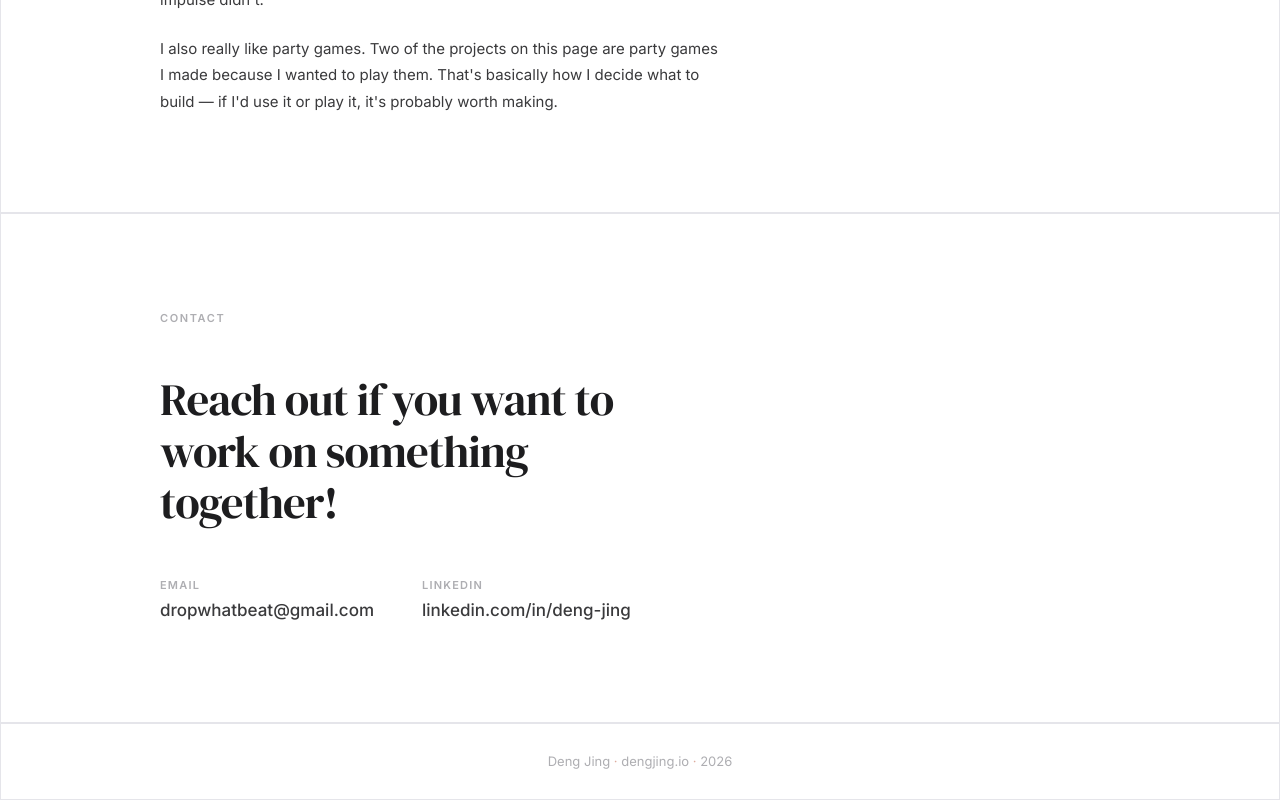
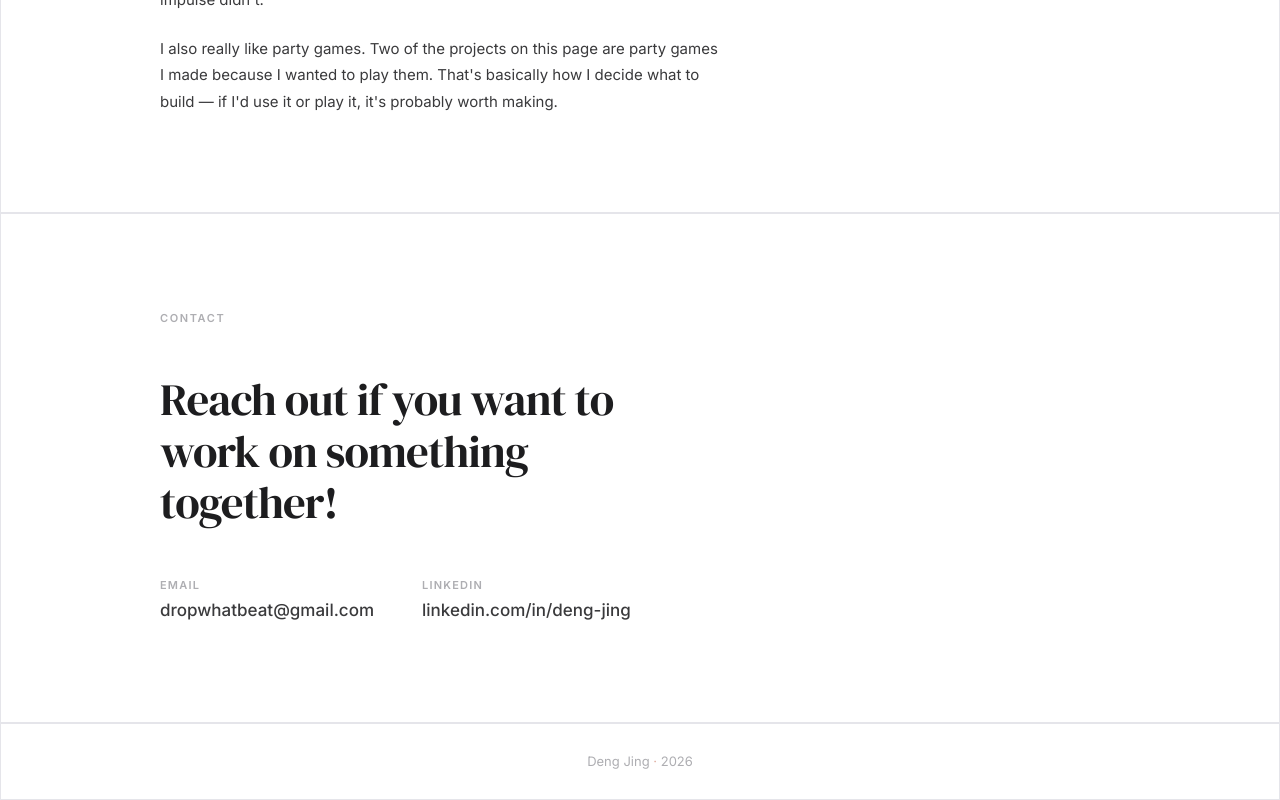
Before and after one commit to dropwhatbeat/dj-portfolio, a Next.js app: page / in a window 1280 px wide. Shown: the part 2650-3450 px from the top of the page. Built offline with nearby package versions, Linux system fonts and the light colour scheme; no server answers.

Commit message:
minor ui

```diff
--- a/app/layout.tsx
+++ b/app/layout.tsx
@@ -26,7 +26,6 @@ export const metadata: Metadata = {
     title: 'Deng Jing — Product Manager & Builder',
     description:
       'Technical PM based in Singapore. Building things that should have existed already.',
-    url: 'https://dengjing.io',
     siteName: 'Deng Jing',
     locale: 'en_US',
     type: 'website',
@@ -36,7 +35,7 @@ export const metadata: Metadata = {
     title: 'Deng Jing — Product Manager & Builder',
     description: 'Technical PM based in Singapore. Building things that should have existed already.',
   },
-  metadataBase: new URL('https://dengjing.io'),
+
 }
 
 export default function RootLayout({
--- a/components/layout/Footer.tsx
+++ b/components/layout/Footer.tsx
@@ -5,8 +5,6 @@ export default function Footer() {
         <p className="text-[13px] text-ink5">
           Deng Jing{' '}
           <span style={{ color: '#c2664e', opacity: 0.55 }}>·</span>
-          {' '}dengjing.io{' '}
-          <span style={{ color: '#c2664e', opacity: 0.55 }}>·</span>
           {' '}2026
         </p>
       </div>
```
